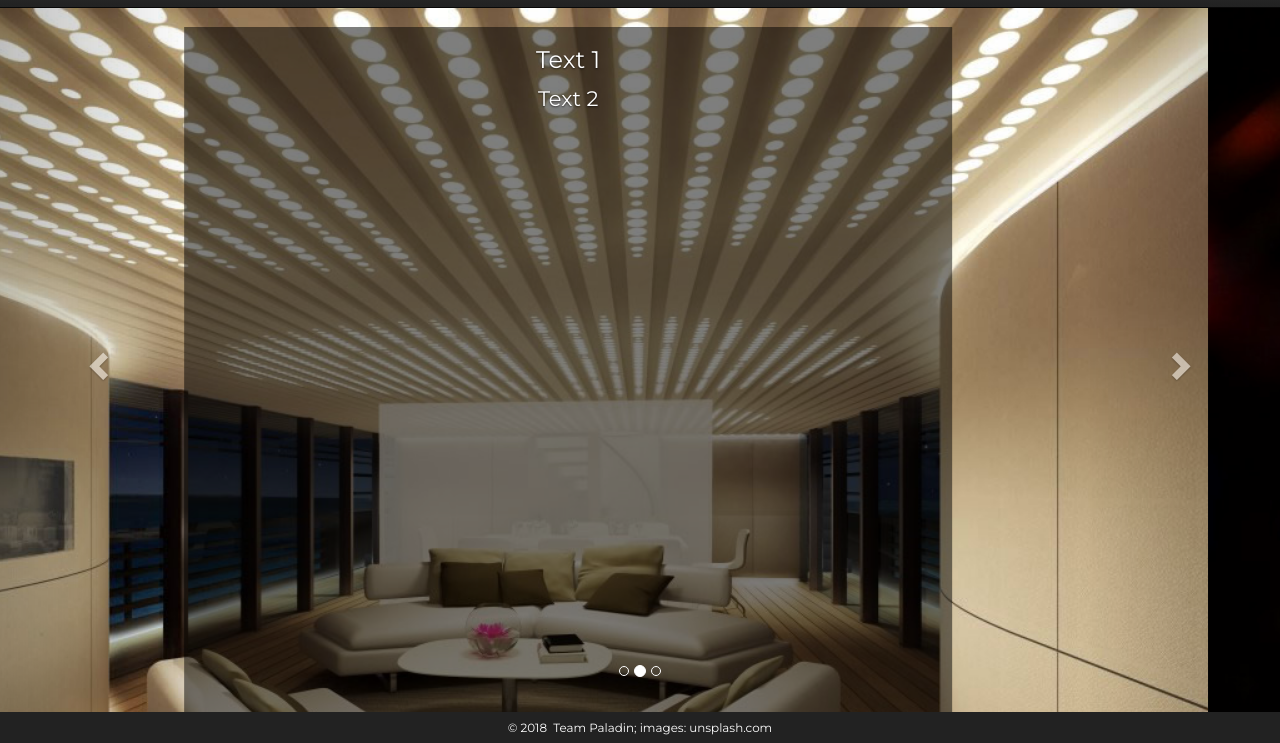
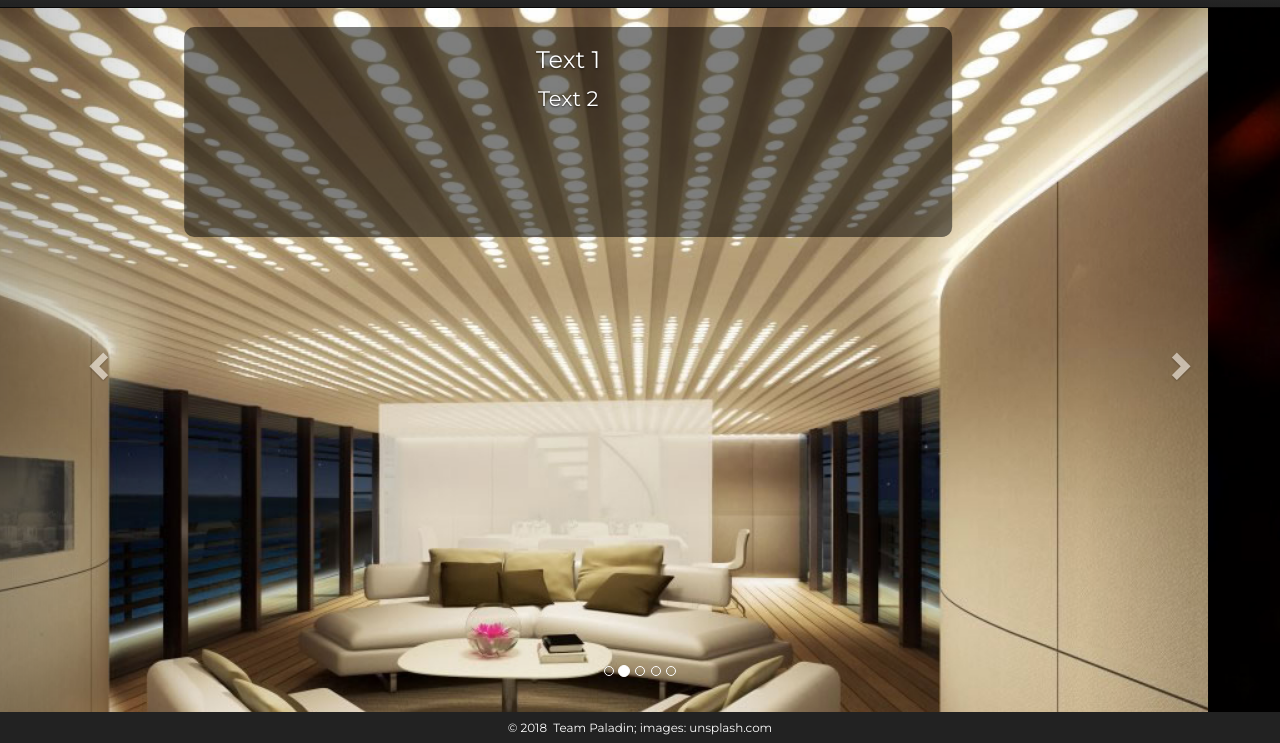
Before and after one commit to danieldn/arduino-project, a plain HTML site: page webapp/index.html in a window 1280 px wide. Shown: the part 64-807 px from the top of the page. Drawn offline with nearby package versions, Linux system fonts and the light colour scheme.

Commit message:
Added more indicators, changed the caption styling

```diff
--- a/webapp/index.html
+++ b/webapp/index.html
@@ -45,6 +45,8 @@
     <li data-target="#energySlider" data-slide-to="0" class="active"></li>
     <li data-target="#energySlider" data-slide-to="1"></li>
     <li data-target="#energySlider" data-slide-to="2"></li>
+    <li data-target="#energySlider" data-slide-to="3"></li>
+    <li data-target="#energySlider" data-slide-to="4"></li>
   </ol>
 
   <!-- Wrapper for slides -->
@@ -63,7 +65,7 @@
         <h3>You should leave the lights on because it takes more energy to turn them back
 on than you’ll save by turning them off.</h3>
         <p>Fluorescent lights do take a small surge of power when turned on, but this is significantly smaller than the amount saved by turning them off. It used to be that starting them shortened their life, but again this is not significant. It’s always better to turn off modern lights if leaving for more than a minute.</p>
-        <p><a href="http://www.consumerenergycenter.org/lighting/bulbs.html"></a></p>
+        <a href="http://www.consumerenergycenter.org/lighting/bulbs.html"></a>
       </div>
     </div>
 
--- a/webapp/slider.css
+++ b/webapp/slider.css
@@ -56,7 +56,8 @@ h2 {
 	text-align: center;
   background-color: rgba(0, 0, 0, 0.5);
   padding: 0;
-
+  height: 10em;
+  border-radius: 10px;
 }
 
 .carousel-control {
```
